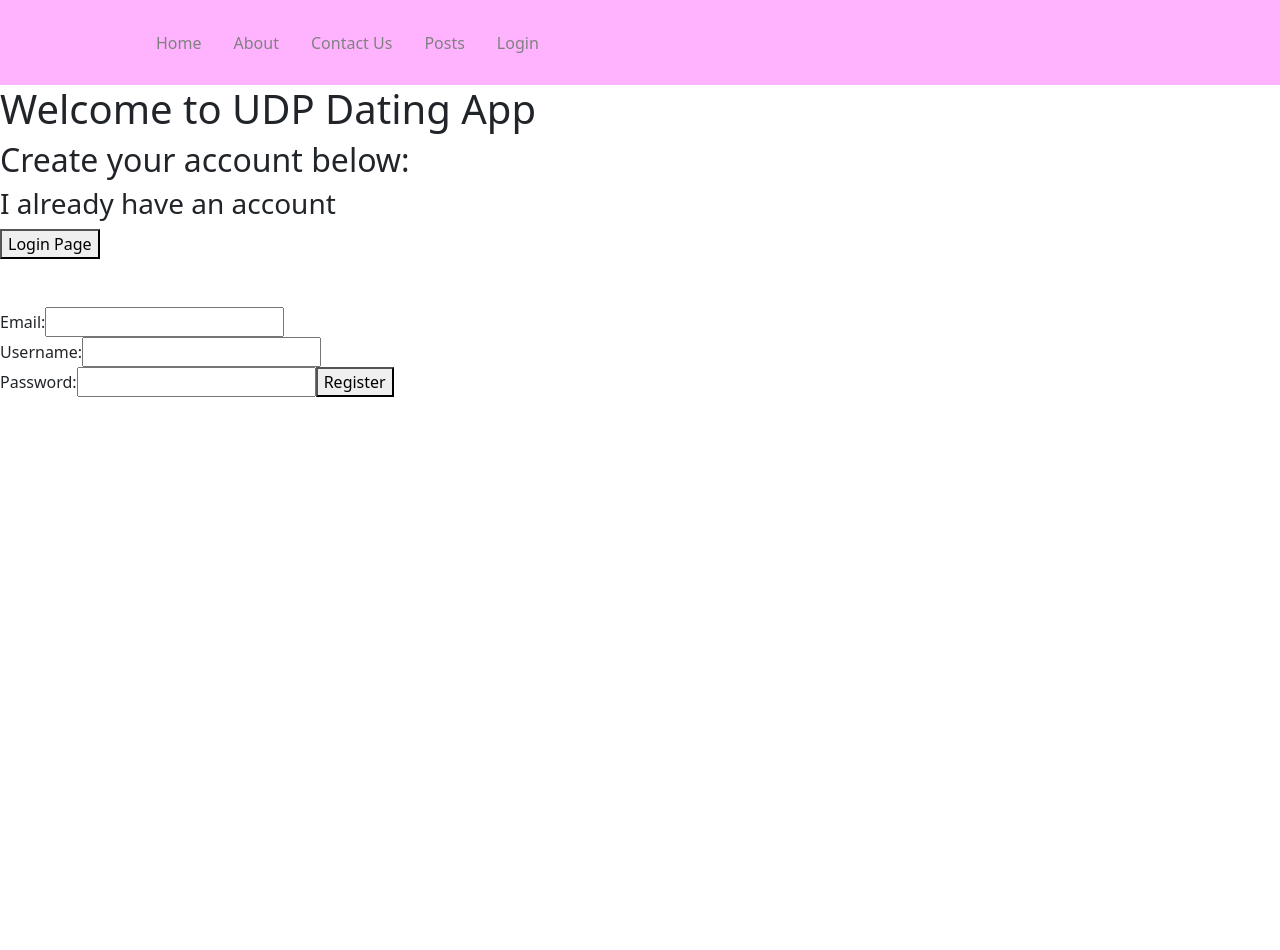
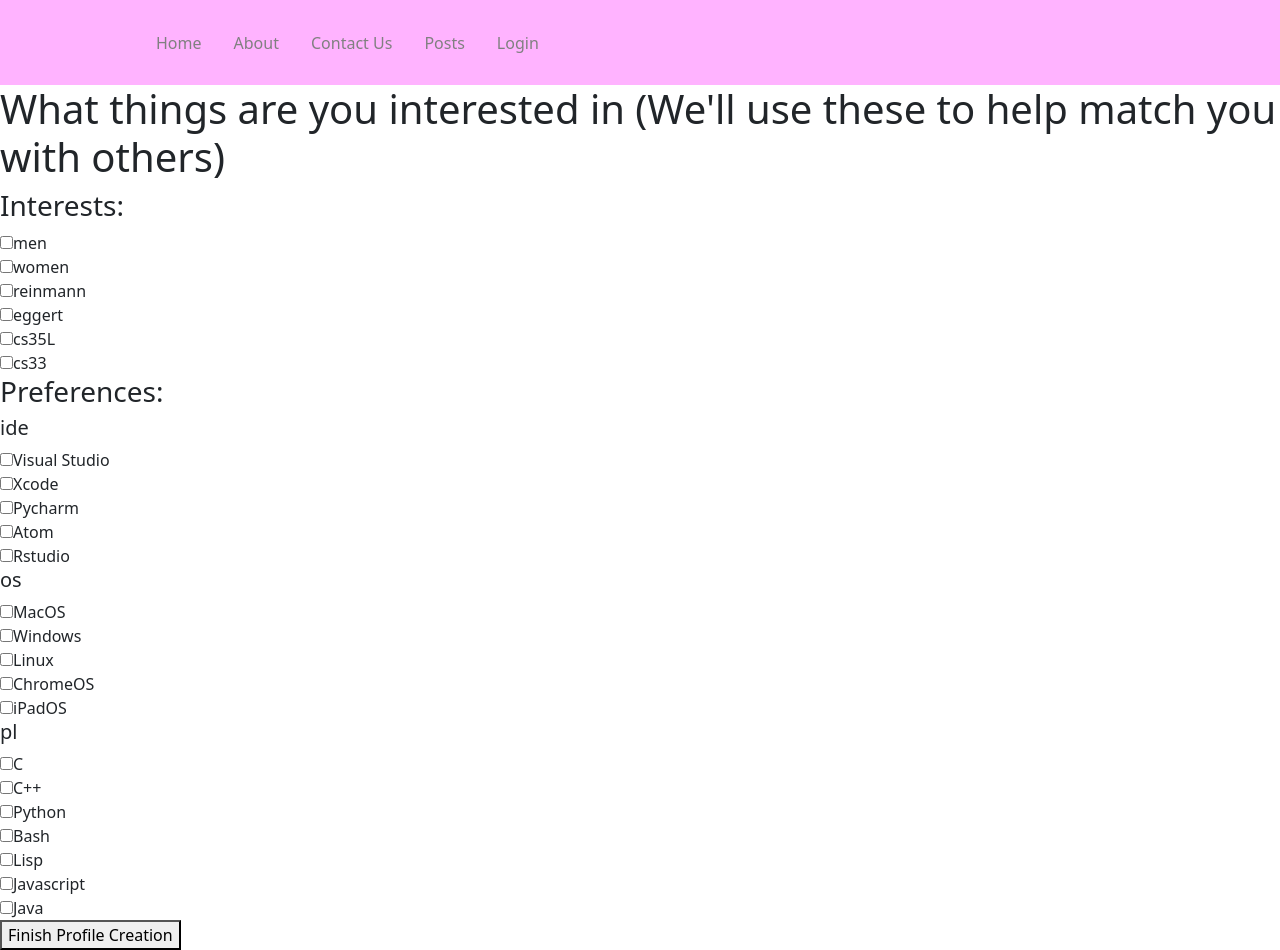
Before and after one commit to JustJunior82/UDP-dating-35L, a React (Create React App) app in the folder 35l-dating-app/: page /registration in a window 1280 px wide. Before the commit the page ends 800 px from the top, so only its background shows below. Built offline with nearby package versions, Linux system fonts and the light colour scheme.

Commit message:
Modify Registration to create discrete preference categories

```diff
--- a/35l-dating-app/src/App.js
+++ b/35l-dating-app/src/App.js
@@ -35,7 +35,10 @@ function App() {
     const [visitingProfile, setVisitingProfile] = useState(false);
     const [visitingUsername, setVisitingUsername] = useState("");
 
-    const masterPrefList = ["ide", "os", "women", "eggert", "cs35L", "cs33L"];
+    const masterPrefList = {ide: ["Visual Studio", "Xcode", "Pycharm", "Atom", "Rstudio"],
+        os: ["MacOS", "Windows", "Linux", "ChromeOS", "iPadOS"],
+        pl: ["C", "C++", "Python", "Bash", "Lisp", "Javascript", "Java",]};
+    const masterInterestsList = ["men", "women", "reinmann","eggert", "cs35L", "cs33"];
 
     function handleLogin(props) {
         setLogin(true);
@@ -67,7 +70,10 @@ function App() {
                 <Route path="/settings" element={<Settings />} />
                 <Route path="/messages" element={<Messages userInfo={userInfo}/>} />
                 {/* hidden page only accessible when registering */}
-                <Route path="/registration" element={<Registration userInfo={userInfo} setUserInfo={setUserInfo} masterPrefList={masterPrefList}/>} />
+                <Route path="/registration" element={<Registration userInfo={userInfo}
+                setUserInfo={setUserInfo}
+                masterPrefList={masterPrefList}
+                masterInterestsList={masterInterestsList}/>} />
 
             </Routes>
         </Router>
--- a/35l-dating-app/src/pages/registration.js
+++ b/35l-dating-app/src/pages/registration.js
@@ -156,13 +156,27 @@ const profileCreation = (props) => {
 
 const preferenceSelection = (props) => {
 
-    const handleChange = (event) => {
+    const handleInterestsChange = (event) => {
         const { value, checked } = event.target;
 
         console.log(`${value} is ${checked}`);
 
         if (checked) {
-            props.setPreferences([...props.preferences, value]);
+            props.setInterests([...props.interests, value]);
+        }
+        else {
+            props.setInterests(props.interests.filter((event) => event !== value));
+        }
+        console.log("new interests:", props.interests);
+    }
+
+    const handlePreferencesChange = (event, key) => {
+        const { value, checked } = event.target;
+
+        console.log(`${key} for ${value} is ${checked}`);
+
+        if (checked) {
+            props.setPreferences([...props.preferences, key + ":" + value]);
         }
         else {
             props.setPreferences(props.preferences.filter((event) => event !== value));
@@ -170,24 +184,46 @@ const preferenceSelection = (props) => {
         console.log("new preferences:", props.preferences);
     }
 
+    function prefsList() {
+        let list = [];
+        for (const [key, value] of Object.entries(props.masterPrefList)) {
+            list.push(<div key={key}>
+                <h5>{key}</h5>
+                {value.map((item, index) => (
+                <div key={index}>
+                    <input type="checkbox" name={item} value={item} onChange={(event) => handlePreferencesChange(event, key)}/>
+                    <label>{item}</label><br/>
+                </div>))}
+            </div>);
+        }
+        return(
+            <>
+            {list}
+            </>
+        );
+    }
+
     return (
         <>
             <h1>What things are you interested in (We'll use these to help match you with others)</h1>
             <form>
-                {props.masterPrefList.map((item, index) => (
-                    <div key={index}>
-                        <input type="checkbox" name={item} value={item} onChange={handleChange}/>
-                        <label>{item}</label><br/>
-                    </div>))}
+                <h3>Interests:</h3>
+                {props.masterInterestsList.map((item, index) => (
+                <div key={index}>
+                    <input type="checkbox" name={item} value={item} onChange={handleInterestsChange}/>
+                    <label>{item}</label><br/>
+                </div>))}
+                <h3>Preferences:</h3>
+                {prefsList()}
                 <button onClick={props.handleSubmitPreferences}>Finish Profile Creation</button>
             </form>
         </>
     );
 }
 
-function Registration ({ userInfo, setUserInfo, masterPrefList }) {
+function Registration ({ userInfo, setUserInfo, masterPrefList, masterInterestsList }) {
     // General States
-    const [part, setPart] = useState(0);
+    const [part, setPart] = useState(2);
     const navigate = useNavigate();
 
     // Registration States
@@ -211,12 +247,13 @@ function Registration ({ userInfo, setUserInfo, masterPrefList }) {
 
     // Preference Selection States
     const [preferences, setPreferences] = useState([]);
+    const [interests, setInterests] = useState([]);
 
     function handleRegistration(event) {
         event.preventDefault();
         createUser(email, userInfo.username, userInfo.password).then(success => {
             if (success) {
-                let data = {"country": "", "state": "", "birthday": "", "bio": "", "pfp": "", "preferences": "", "friends": ""}
+                let data = {country: "", state: "", birthday: "", bio: "", pfp: "", interests: "", ide: "", os: "", pl: "", friends: ""}
                 postProfile(userInfo.username, userInfo.password, data).then(success => {
                     if (success)
                         setPart(1);
@@ -234,10 +271,9 @@ function Registration ({ userInfo, setUserInfo, masterPrefList }) {
         });
     }
 
-    function handleSubmitPreferences(event) {
-        event.preventDefault();
+    function handleSubmitPreferences() {
         // console.log("submitting preferences:", preferences)
-        postProfile(userInfo.username, userInfo.password, { preferences: preferences }).then(success => {
+        postProfile(userInfo.username, userInfo.password, { interests: interests, preferences: preferences }).then(success => {
             if (success) {
                 navigate("/profile");
             }
@@ -308,7 +344,10 @@ function Registration ({ userInfo, setUserInfo, masterPrefList }) {
         case 2:
             return preferenceSelection({
                 preferences: preferences,
+                interests, interests,
                 masterPrefList: masterPrefList,
+                masterInterestsList, masterInterestsList,
+                setInterests: setInterests,
                 setPreferences: setPreferences,
                 handleSubmitPreferences: handleSubmitPreferences
             });
```
